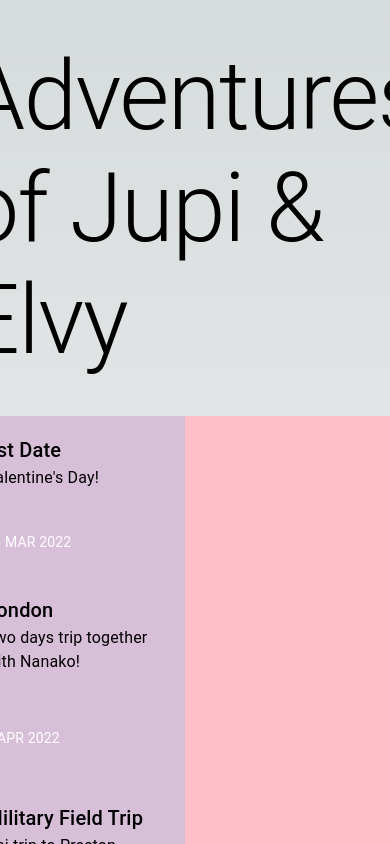
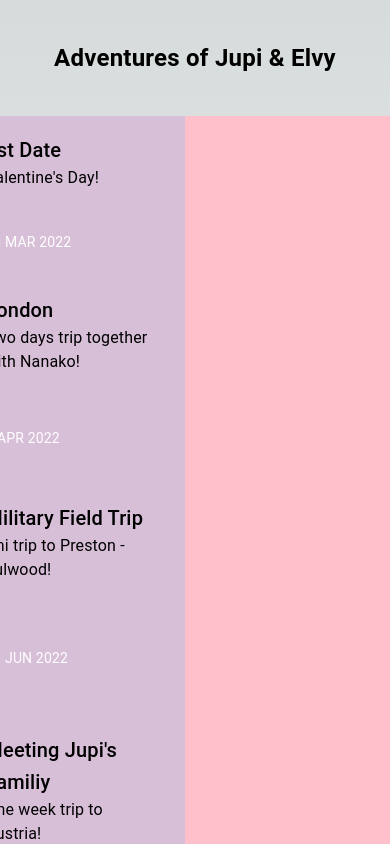
Before and after one commit to Koala0CE/verbose-memory, a Next.js app: page / in a window 390 px wide. Shown: the top 844 px of the page. Built offline with nearby package versions, Linux system fonts and the light colour scheme.

Commit message:
mobile text

```diff
--- a/src/app/_components/Hero.tsx
+++ b/src/app/_components/Hero.tsx
@@ -4,7 +4,9 @@ import React from "react";
 export const Hero = () => {
   return (
     <Stack>
-      <Typography variant="h1">Adventures of Jupi & Elvy</Typography>
+      <Typography fontWeight={600} fontSize={{ xs: "1.5rem", md: "5rem" }}>
+        Adventures of Jupi & Elvy
+      </Typography>
     </Stack>
   );
 };
```
